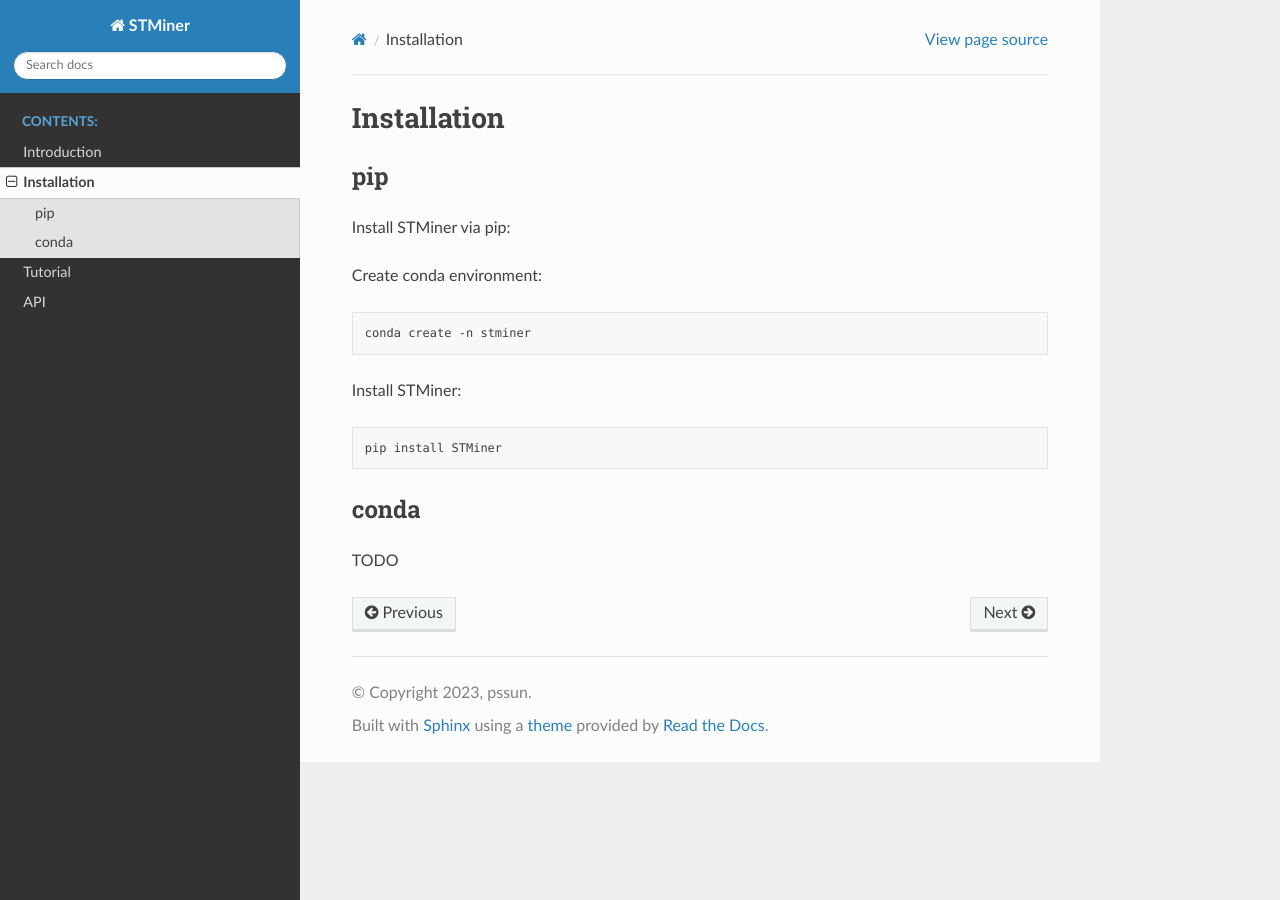
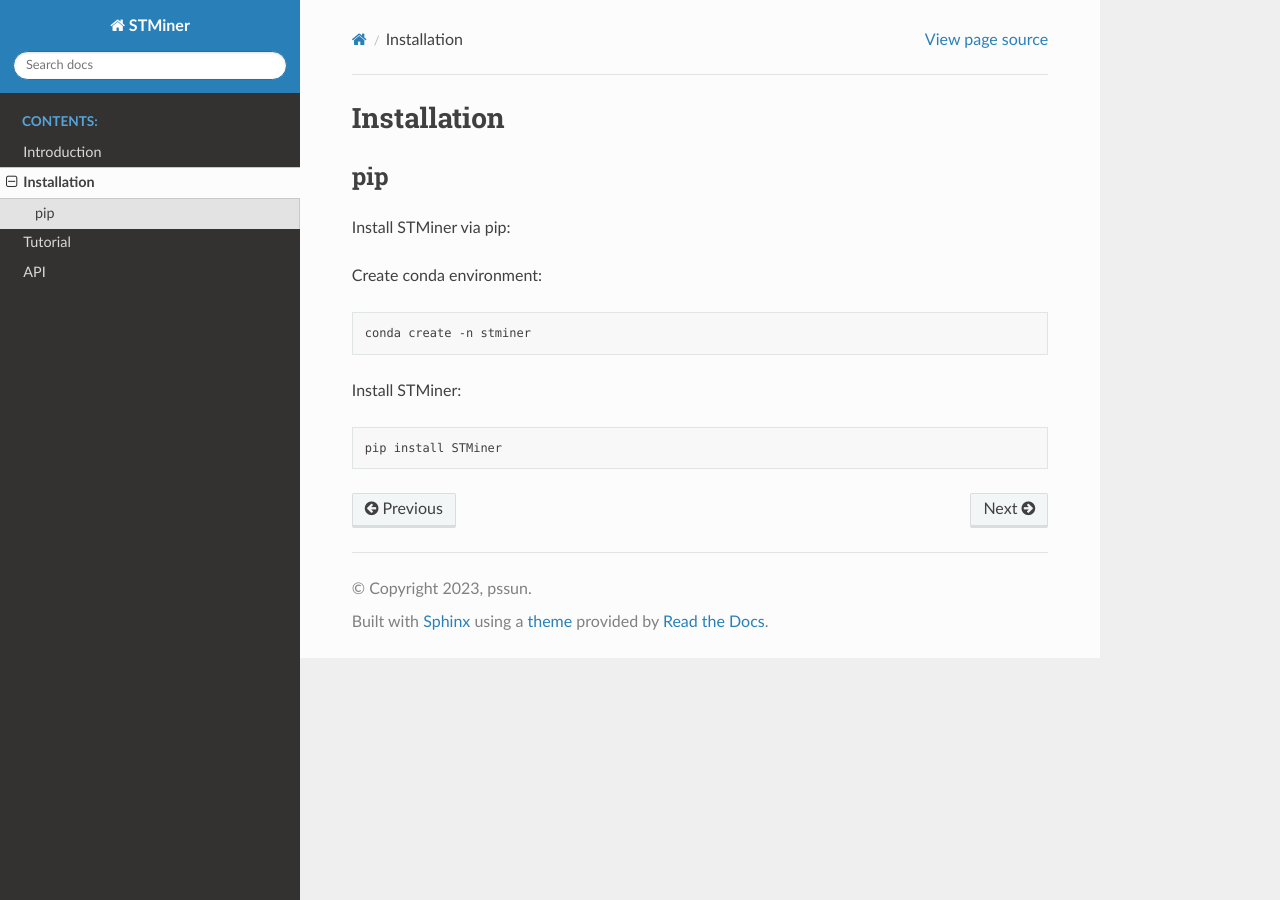
Before and after one commit to PSSUN/STMinerDoc, a Sphinx documentation site: the page built from source/Install/Install.md, in a window 1280 px wide. Built offline with Sphinx 7.4.7 and the Read the Docs theme 2.0.0, drawn with Linux system fonts in a browser that asks for light colours.

Commit message:
Update Install.md

````diff
--- a/source/Install/Install.md
+++ b/source/Install/Install.md
@@ -13,6 +13,3 @@
 ```bash
 pip install STMiner
 ```
-
-## conda
-TODO
````
